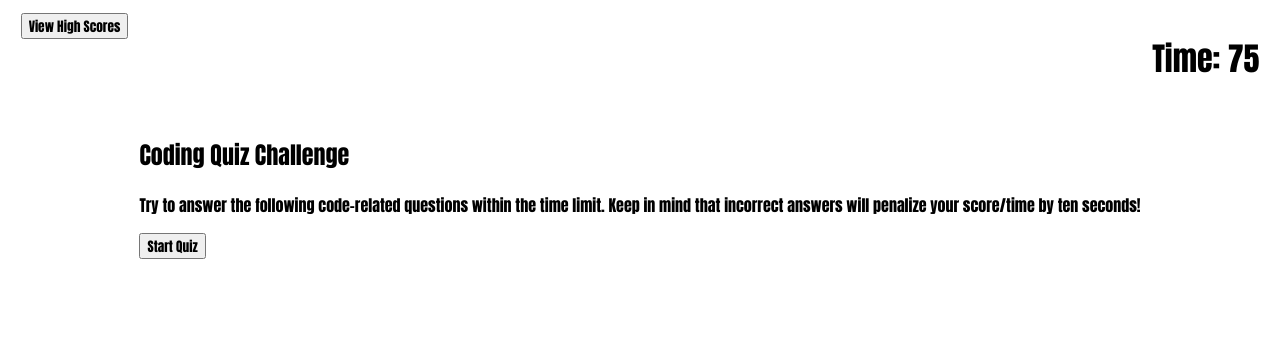
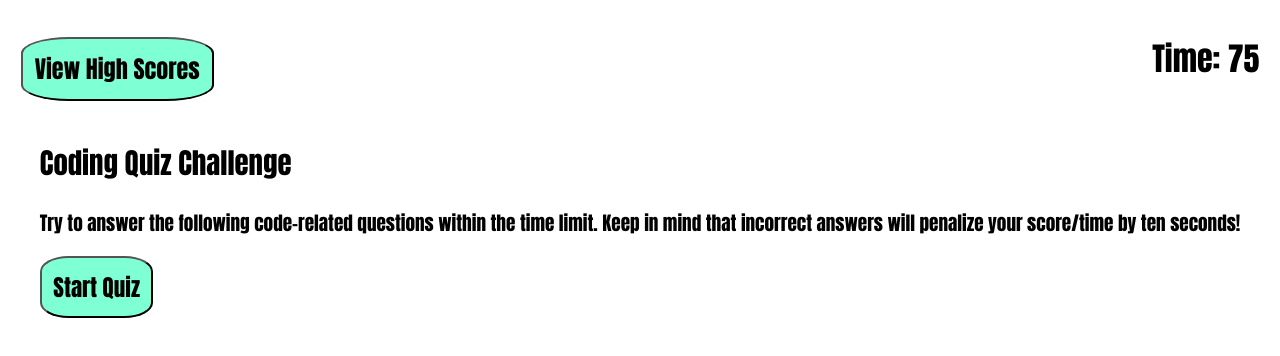
Before and after one commit to pexApred/Web-APIs-Challenge-Code-Quiz, a plain HTML site: page index.html in a window 1280 px wide. Drawn offline with Linux system fonts and the light colour scheme.

Commit message:
added link to application to README & CSS edit

```diff
--- a/assets/css/style.css
+++ b/assets/css/style.css
@@ -9,7 +9,7 @@
     padding: 1%;
 }
 
- .highscore-pg {
+.highscore-pg {
     display: none;
 }
 
@@ -29,7 +29,50 @@
     margin: 1%;
 }
 
+#start-button {
+    padding: .5em;
+    font-size: larger;
+    background-color: aquamarine;
+}
 
+button {
+    border-radius: 25%;
+}
+
+button:hover {
+
+}
+
+/* button {
+    background-color: aquamarine;
+} */
+
+#view-hs {
+    padding: .5em;
+    font-size: x-large;
+    margin-top: 1em;
+    background-color: aquamarine;
+}
+
+#hs-div {
+    display: inline-block;
+    justify-content: space-evenly;
+}
+
+.back-btn {
+    background-color: darkred;
+    color: white;
+}
+
+.start-pg {
+    display: block;
+    font-size: larger;
+}
+
+.hs-list {
+    display: flex;
+    justify-content: center;
+}
 
 .questions {
     display: flex;
--- a/index.html
+++ b/index.html
@@ -12,11 +12,9 @@
     <!-- High Scores & Timer Container -->
     <div class="hs-timer">
         <!-- High Scores -->
-        <div>
+        <div id="hs-div">
             <button id="view-hs">View High Scores</button>
-            <div id="hs-list">
-
-            </div>
+            <div id="hs-list"></div>
         </div>
         <!-- Timer -->
         <div class="time">
@@ -26,10 +24,11 @@
     <!-- Card container -->
     <div class="card">
         <!-- Start Page w/ heading & description -->
-        <div class="start-pg" display="block">
+        <div class="start-pg">
             <h2>Coding Quiz Challenge</h2>
             <p>
-                Try to answer the following code-related questions within the time limit. Keep in mind that incorrect answers will penalize your score/time by ten seconds!
+                Try to answer the following code-related questions within the time limit.
+                Keep in mind that incorrect answers will penalize your score/time by ten seconds!
             </p>
             <button type="button" id="start-button">Start Quiz</button>
         </div>
```
Also changed, not shown: 1 other file.
